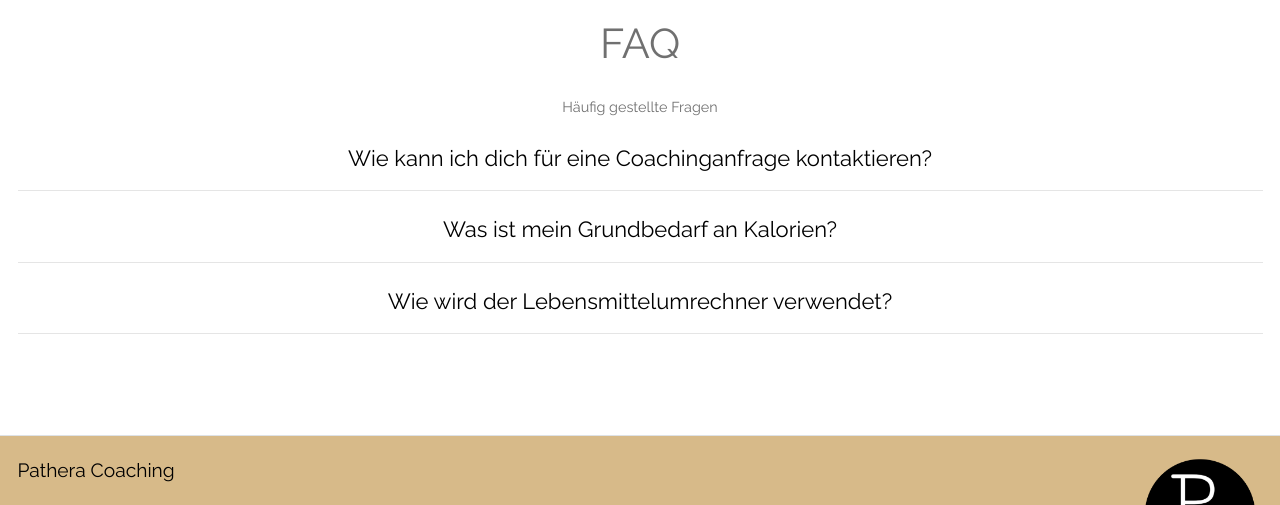
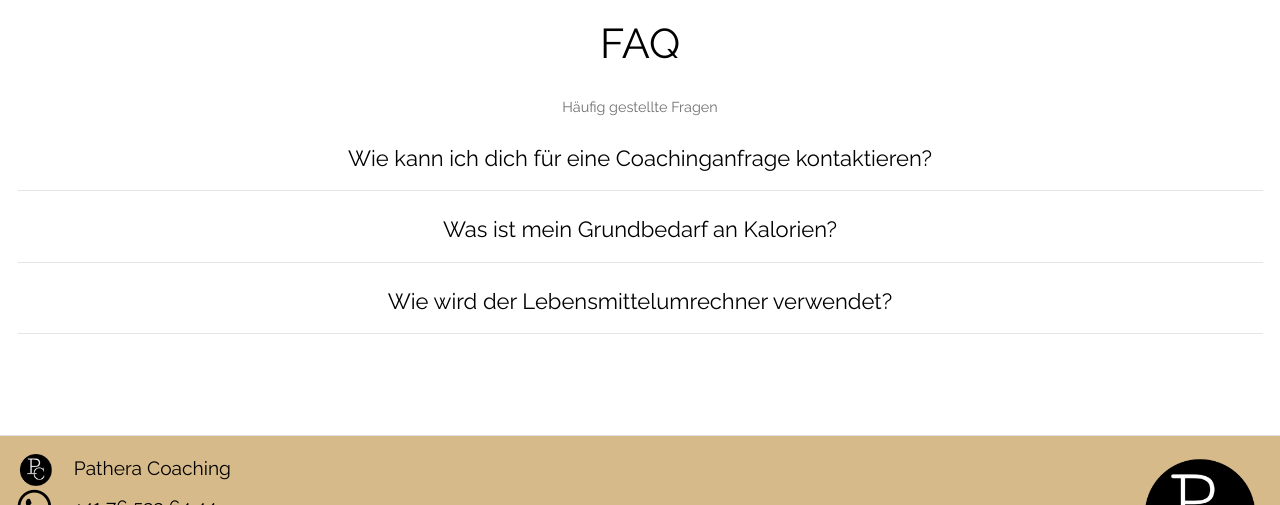
Before and after one commit to ILPATHERA/simfit, a Flask app: page / in a window 1280 px wide. Shown: the part 5995-6500 px from the top of the page. Run offline with Flask 3, Linux system fonts and the light colour scheme; some libraries are stand-ins or nearby versions.

Commit message:
quickfixes

```diff
--- a/templates/index.html
+++ b/templates/index.html
@@ -24,6 +24,7 @@
       <nav class="navbar navbar-expand-md tm-navbar" id="tmNav">
         <div class="container">
           <div class="tm-next">
+              <!-- <img src="{{ url_for('static', filename='logorandlos.png') }}" alt="Logo" class="img-fluid" style="width: 5%; height: auto;"> -->
               <a href="#infinite" class="navbar-brand">Pathera Coaching</a>
           </div>
 
@@ -54,13 +55,14 @@
 
       <div class="text-center tm-hero-text-container">
         <div class="tm-hero-text-container-inner">
-          <hr style="background-color: #D7ba89; height:2px; width:25%;">
-          <h2 class="tm-hero-title" style="font-size: 35px;">P A T H E R A</h2>
+          <!-- <hr style="background-color: #D7ba89; height:2px; width:25%;"> -->
+          <img src="{{ url_for('static', filename='logo_pathera.png') }}" alt="Logo" class="img-fluid" style="width: 35%; height: auto;">
+          <!-- <h2 class="tm-hero-title" style="font-size: 35px;">P A T H E R A</h2>
           <div style="text-align: center;">
               <hr style="background-color: #D7ba89; height:2px; width:7.5%; display: inline-block; margin: 0 10px;">
               <span style="color: white; font-family: 'Courier New', monospace; font-size: 15px;">Coaching</span>
               <hr style="background-color: #D7ba89; height:2px; width:7.5%; display: inline-block; margin: 0 10px;">
-          </div>
+          </div> -->
           <p class="tm-hero-subtitle">
             Wetsh abneh?
             <br>Ich zeig der wie!
@@ -518,7 +520,7 @@
           <h5 style="font-weight: bold;">Dein Training</h5>
           <br>
           <p>
-            In diesem Abschnitt beschreibst du deine Trainingsroutine, einschließlich der Art des Sports, der Wochentage, an denen du trainierst, und der Dauer deiner Übungen.
+            In diesem Abschnitt beschreibst du deine Trainingsroutine, welchen Sport, die Wochentage, an denen du trainierst, und der Dauer deiner Übungen.
           </p>
           <label for="trainingshaufigkeit">Trainingshäufigkeit (Sportart, Wochentage, Dauer)</label>
           <textarea type="text" id="trainingshaufigkeit" name="trainingshaufigkeit" rows="8" class="tm-input" required></textarea>
@@ -527,7 +529,7 @@
           <h5 style="font-weight: bold;">Wohlbefinden und Wünsche</h5>
           <br>
           <p>
-            Hier teilst du Informationen über dein aktuelles Wohlbefinden und eventuelle spezielle Wünsche oder Anmerkungen bezüglich deiner Gesundheit und Fitness mit.
+            Hier teilst du Informationen über dein aktuelles Wohlbefinden und eventuelle Wünsche oder Anmerkungen bezüglich deiner Fitness mit.
           </p>
           <label for="wohlbefinden">Aktuelles Wohlbefinden</label>
           <textarea type="text" id="wohlbefinden" name="wohlbefinden" rows="8" class="tm-input" required></textarea>
@@ -572,7 +574,7 @@
           <div class="row">
             <div class="col-lg-12 tm-content-box">
               <div class="faq">
-                <h2 class="text-black text-center mb-4 tm-section-title">FAQ</h2>
+                <h2 class="text-black text-center mb-4 tm-section-title" style="color:black;">FAQ</h2>
                 <p class="mx-auto tm-section-desc text-center">
                 Häufig gestellte Fragen
                 </p>
@@ -606,7 +608,7 @@
                         <i class="fa fa-arrow-down"></i>
                         <br>
                         <a href="#testimonials" style="color:#D7ba89;">Zum Kalorienrechner</a>
-
+                        <br>
                       </div>
                     </div>
                   </div>
@@ -652,14 +654,16 @@
       <div class="container">
           <div class="row justify-content-between"> <!-- Verteilt den Inhalt zwischen den Rändern -->
               <div class="col-lg-6 text-left"> <!-- Linker Bereich -->
-                  <p class="mb-3" style="color: black">Pathera Coaching</p>
+                  <!-- <p class="mb-3" style="color: black">Pathera Coaching</p> -->
+                  <img src="{{ url_for('static', filename='favicon.png') }}" alt="Logo" class="icon-image" style="width:6%; height:auto; margin-right: 15px;">
+                  <span class="mb-0" style="color:black">Pathera Coaching</span>
                   <a rel="nofollow" href="https://wa.me/41765336444" class="item-link">
-                      <i class="fab fa-whatsapp fa-2x mr-4"></i>
-                      <span class="mb-0">+41 76 533 64 44</span>
+                      <i class="fab fa-whatsapp fa-2x mr-4" style="color:black"></i>
+                      <span class="mb-0" style="color:black">+41 76 533 64 44</span>
                   </a>
                   <a href="https://www.instagram.com/patheracoaching/" class="item-link">
-                      <i class="fab fa-instagram fa-2x mr-4"></i>
-                      <span class="mb-0">patheracoaching</span>
+                      <i class="fab fa-instagram fa-2x mr-4" style="color:black"></i>
+                      <span class="mb-0" style="color:black">patheracoaching</span>
                   </a>
                   <br>
               </div>
```
Also changed, not shown: static/Logo_pathera.png (added), static/logorandlos.png (added).
